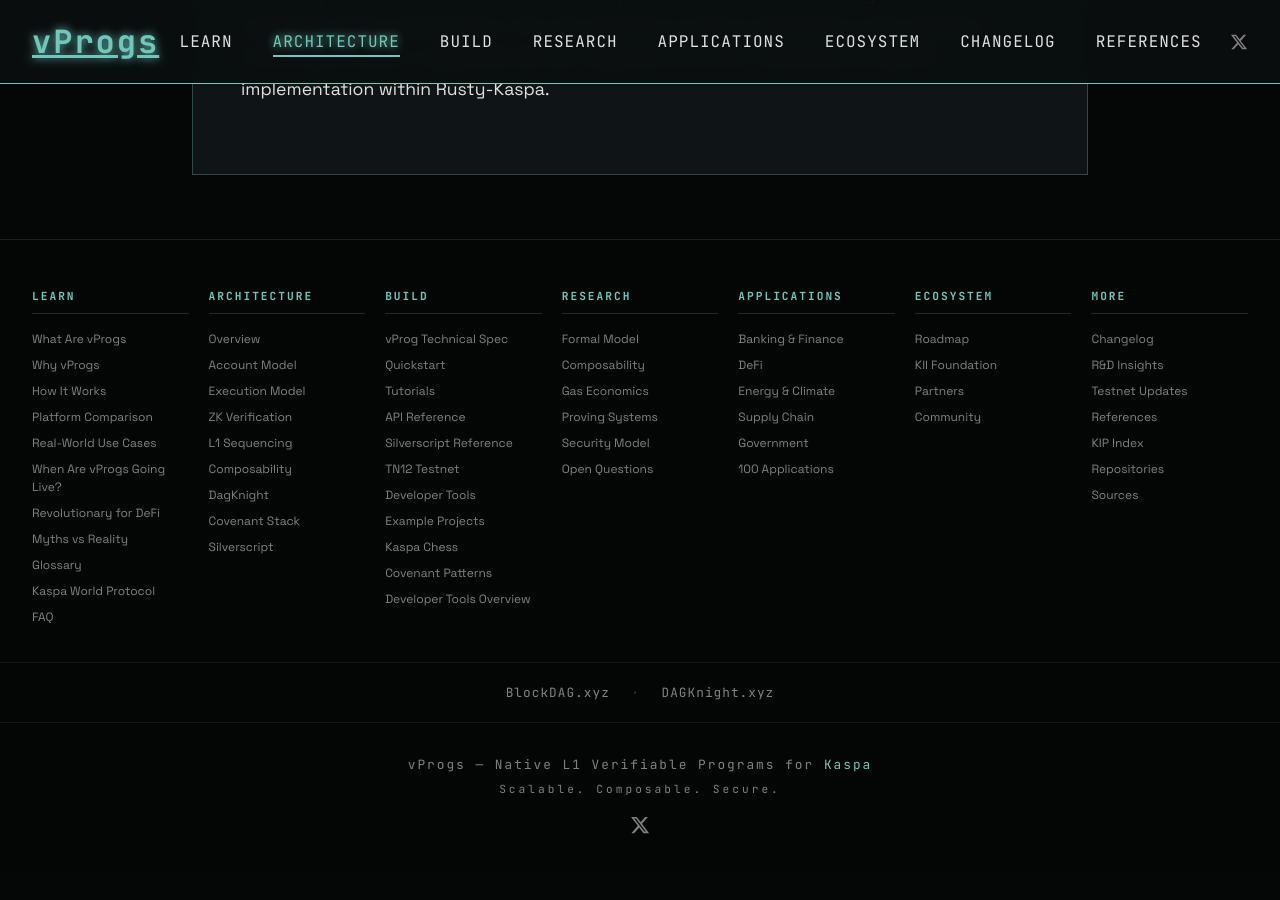
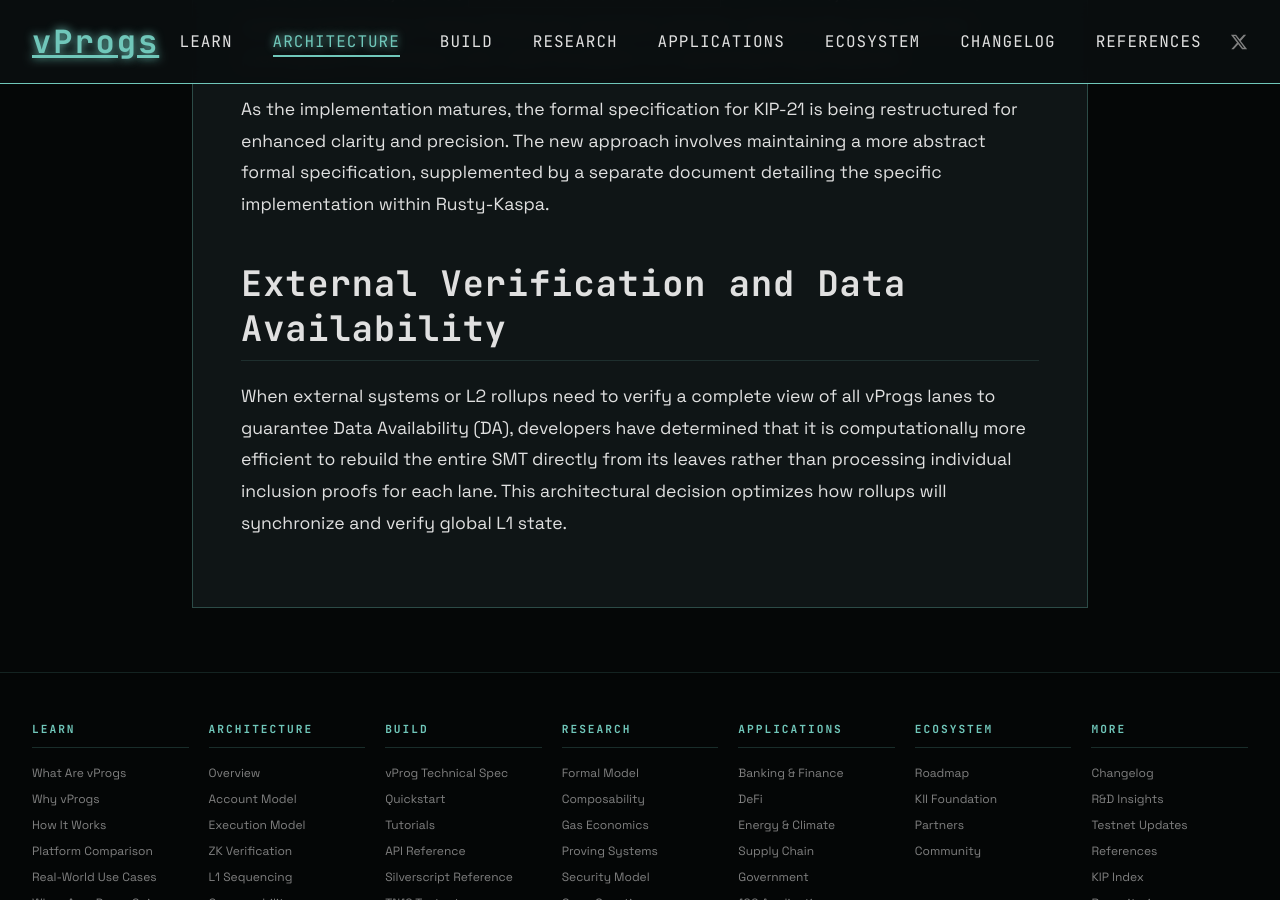
Before and after one commit to creative-inference/vprogs.xyz, a Jekyll site: the page built from architecture/sequencing-mapping.md, in a window 1280 px wide and 900 px high, scrolled down 14835 px. Built offline with Jekyll 4.4.1, drawn with Linux system fonts in a browser that asks for light colours; before the commit the page ends 15709 px from its top, so only the background shows below that; some of the changed text lies outside the part shown.

Commit message:
Update SMT structure details and DA verification methodology [auto]

```diff
--- a/architecture/sequencing-mapping.md
+++ b/architecture/sequencing-mapping.md
@@ -113,6 +113,10 @@
 - **Empty subtrees:** Pre-computable `EMPTY_{i+1} = H_node(EMPTY_i || EMPTY_i)`
 
 Build inclusion and non-inclusion proof generators now. The proof structure is fixed-shape, making it suitable for ZK-circuit integration.
+
+
+
+The addressing scheme for the SMT uses the Blake3 hash of the lane ID as the lane key. This hashing ensures a pseudo-random leaf distribution within the tree, which is a fundamental architectural detail for maximizing SMT performance and cryptographic security.
 
 ### 2. Lane Proof Systems
 
@@ -366,3 +370,7 @@
 
 
 As the implementation matures, the formal specification for KIP-21 is being restructured for enhanced clarity and precision. The new approach involves maintaining a more abstract formal specification, supplemented by a separate document detailing the specific implementation within Rusty-Kaspa.
+
+## External Verification and Data Availability
+
+When external systems or L2 rollups need to verify a complete view of all vProgs lanes to guarantee Data Availability (DA), developers have determined that it is computationally more efficient to rebuild the entire SMT directly from its leaves rather than processing individual inclusion proofs for each lane. This architectural decision optimizes how rollups will synchronize and verify global L1 state.
```
